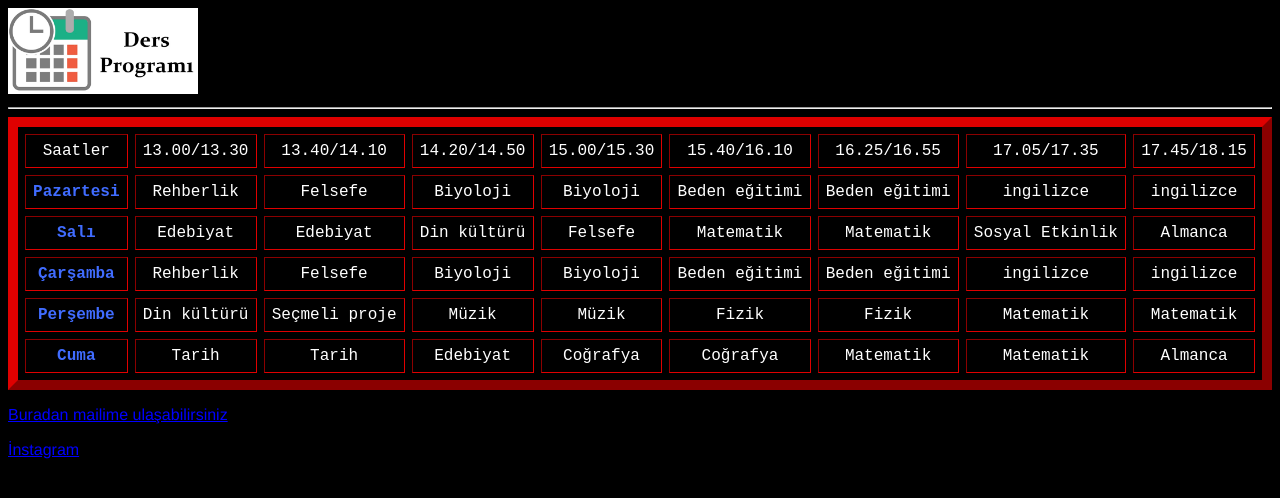
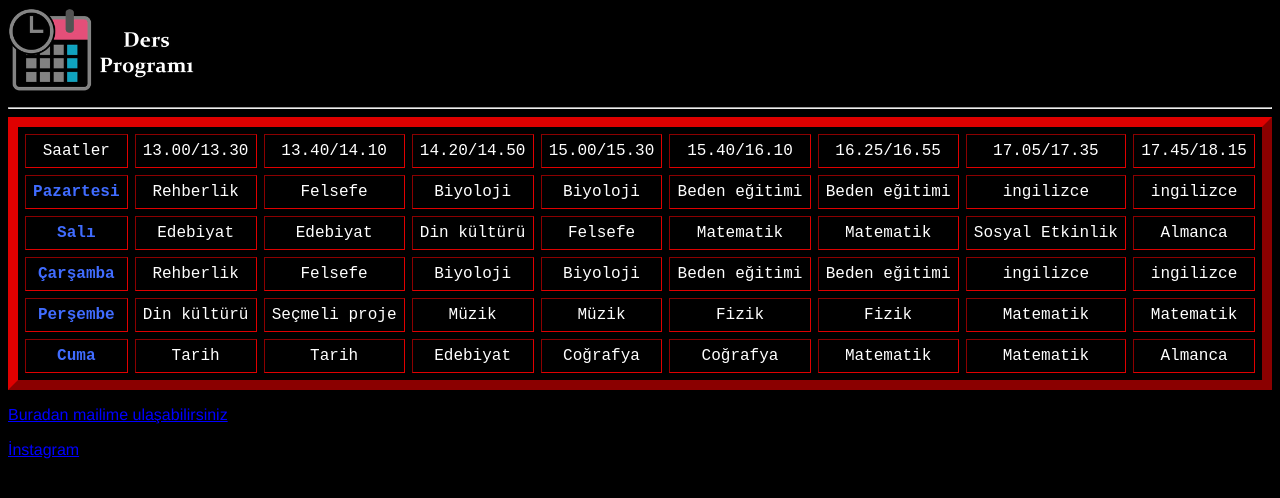
Before and after one commit to EmreDgli/ilk_proje-, a plain HTML site: page index.html in a window 1280 px wide. Drawn offline with Linux system fonts and the light colour scheme.

Commit message:
image invert edildi

```diff
--- a/index.html
+++ b/index.html
@@ -35,7 +35,7 @@
 
 <body>
 
-    <a href="http://127.0.0.1:5500/index.html"> <img src="ders.png" width="15%"></a>
+    <a href="http://127.0.0.1:5500/index.html"> <img src="ders.png" style="filter:invert(100%)" width="15%"></a>
     <hr/>
 
     <table border="10" cellspacing=7 cellpadding=7 width=100%>
```
